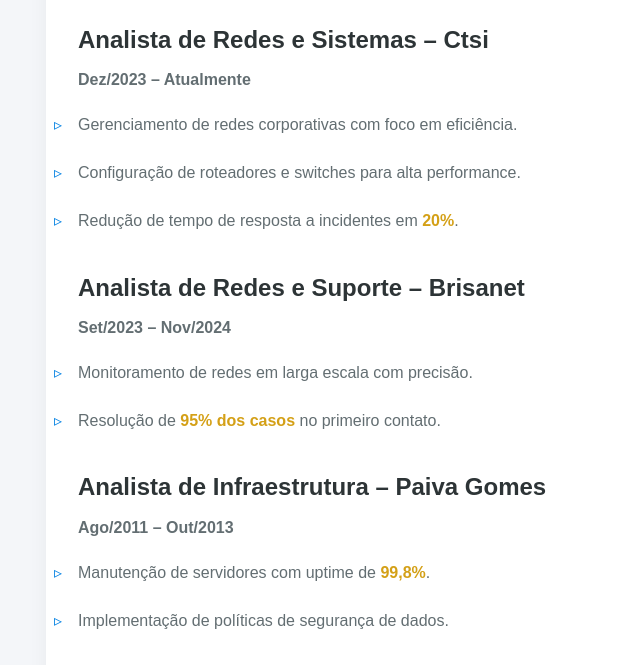
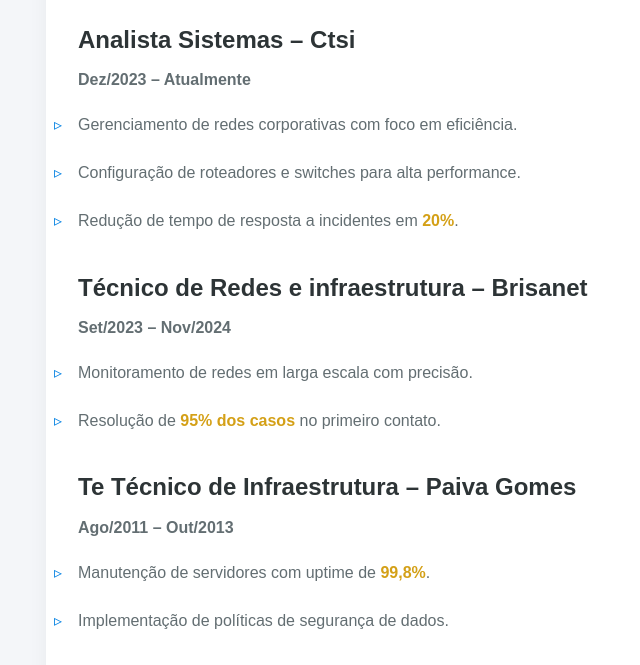
Before and after one commit to gabrielandre1/github.io, a plain HTML site: page index.html in a window 1280 px wide. Shown: the part 759-1424 px from the top of the page, without its empty margins (60-700 px from the left). Drawn offline with Linux system fonts and the light colour scheme.

Commit message:
Update index.html

```diff
--- a/index.html
+++ b/index.html
@@ -302,20 +302,21 @@
         <!-- Seção Experiência Profissional -->
         <section id="experiencia">
             <h2>Experiência Profissional</h2>
-            <h3>Analista de Redes e Sistemas – Ctsi</h3>
+            <h3>Analista Sistemas – Ctsi</h3>
             <p><strong>Dez/2023 – Atualmente</strong></p>
             <ul>
                 <li>Gerenciamento de redes corporativas com foco em eficiência.</li>
                 <li>Configuração de roteadores e switches para alta performance.</li>
                 <li>Redução de tempo de resposta a incidentes em <span class="highlight">20%</span>.</li>
             </ul>
-            <h3>Analista de Redes e Suporte – Brisanet</h3>
+            <h3>Técnico de Redes e infraestrutura – Brisanet</h3>
             <p><strong>Set/2023 – Nov/2024</strong></p>
             <ul>
                 <li>Monitoramento de redes em larga escala com precisão.</li>
                 <li>Resolução de <span class="highlight">95% dos casos</span> no primeiro contato.</li>
             </ul>
-            <h3>Analista de Infraestrutura – Paiva Gomes</h3>
+            <h3>Te
+                Técnico de Infraestrutura – Paiva Gomes</h3>
             <p><strong>Ago/2011 – Out/2013</strong></p>
             <ul>
                 <li>Manutenção de servidores com uptime de <span class="highlight">99,8%</span>.</li>
```
